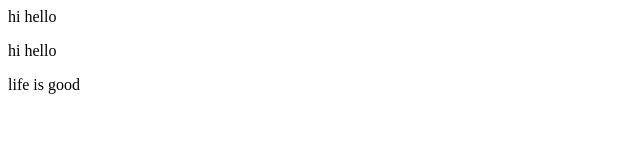
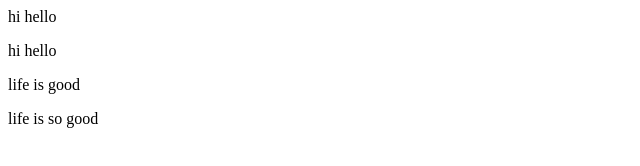
Before and after one commit to TalapaneniMoksha/great-learning, a plain HTML site: page index.html in a window 1280 px wide. Shown: the whole page, without its empty margins (0-640 px from the left). Drawn offline with Linux system fonts and the light colour scheme.

Commit message:
added new p

```diff
--- a/index.html
+++ b/index.html
@@ -11,5 +11,6 @@
   <body>
     <p>hi hello</p>
 <p> life is good </p>
+<p> life is so good </p>
   </body>
 </html>
```
